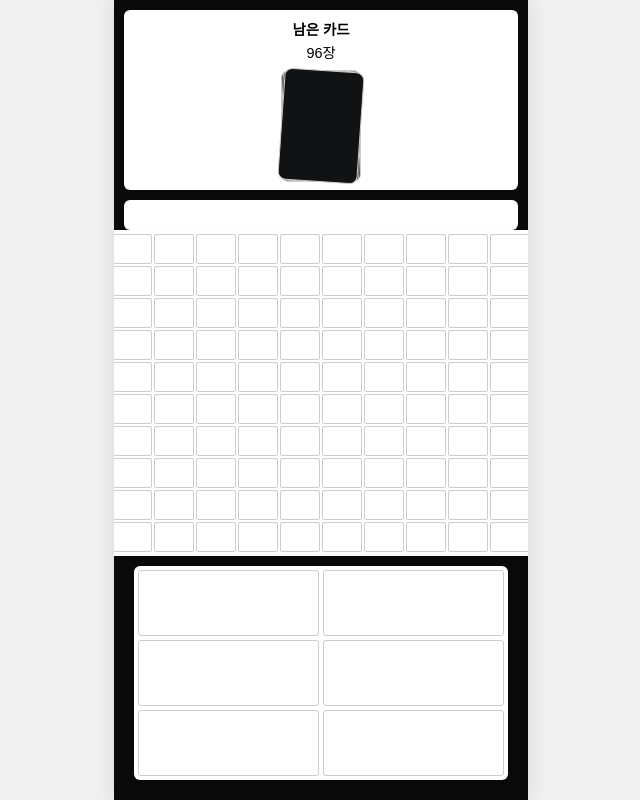
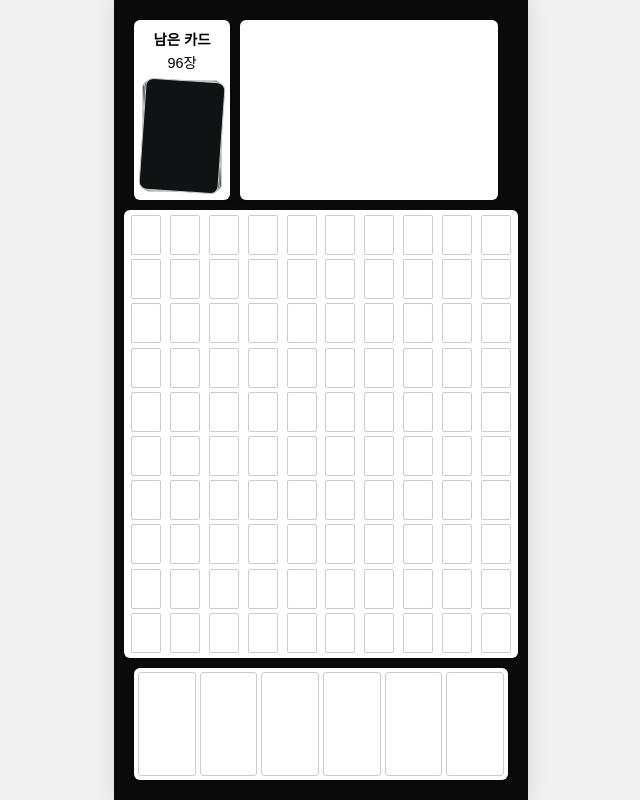
Before and after one commit to jjweidon/cardomoku-frontend, a React (Create React App) app: page /game/1 in a window 1280 px wide. Shown: the whole page, without its empty margins (319-959 px from the left). Built offline with nearby package versions, Linux system fonts and the light colour scheme; a web font is replaced by a local one.

Commit message:
refactor(Game): 보드 방향 스타일 오류 수정

```diff
--- a/package.json
+++ b/package.json
@@ -3,6 +3,7 @@
   "version": "0.1.0",
   "private": true,
   "dependencies": {
+    "@stomp/stompjs": "^7.0.0",
     "react": "^18.2.0",
     "react-dom": "^18.2.0",
     "react-router-dom": "^6.22.3",
--- a/src/components/game/GameBoard.js
+++ b/src/components/game/GameBoard.js
@@ -4,16 +4,22 @@ import styled from 'styled-components';
 const BoardContainer = styled.div`
   display: grid;
   grid-template-columns: repeat(10, 1fr);
+  grid-template-rows: repeat(10, 1fr);
   gap: 2px;
   padding: 4px;
   background-color: ${({ theme }) => theme.colors.white};
   border-radius: 6px;
   box-shadow: ${({ theme }) => theme.shadows.normal};
+  width: 100%;
+  height: 100%;
+  overflow: hidden;
+  align-items: center;
+  justify-items: center;
 `;
 
 const Cell = styled.div`
-  width: clamp(32px, 4vw, 40px);
-  height: clamp(24px, 3vw, 30px);
+  width: clamp(24px, 3vw, 30px);
+  height: clamp(32px, 4vw, 40px);
   border: 1px solid ${({ theme }) => theme.colors.gray};
   border-radius: 2px;
   display: flex;
@@ -23,7 +29,7 @@ const Cell = styled.div`
   cursor: pointer;
 
   &:hover {
-    background-color: ${({ theme }) => theme.colors.background};
+    background-color: ${({ theme }) => theme.colors.secondary};
   }
 `;
 
@@ -60,21 +66,15 @@ const GameBoard = ({ gameType }) => {
     }
   };
 
-  // 임시 보드 데이터
+  // 10x10 보드 데이터
   const boardData = Array(100).fill(null).map((_, index) => ({
     id: index,
-    card: null,
-    chip: null,
-    playerIndex: null
   }));
 
   return (
     <BoardContainer>
       {boardData.map(cell => (
-        <Cell key={cell.id}>
-          {cell.card && <CardImage cardImage={cell.card} />}
-          {cell.chip && <Chip color={getPlayerColor(cell.playerIndex)} />}
-        </Cell>
+        <Cell key={cell.id} />
       ))}
     </BoardContainer>
   );
--- a/src/components/game/PlayerCards.js
+++ b/src/components/game/PlayerCards.js
@@ -4,15 +4,14 @@ import { getCardImage } from '../../utils/cardImages';
 
 const CardsContainer = styled.div`
   display: grid;
-  grid-template-columns: repeat(2, 1fr);
-  grid-template-rows: repeat(3, 1fr);
+  grid-template-columns: repeat(6, 1fr);
   gap: clamp(2px, 0.8vh, 4px);
   padding: clamp(2px, 0.8vw, 4px);
+  width: 100%;
   height: 100%;
   background-color: ${({ theme }) => theme.colors.white};
   border-radius: 6px;
   box-shadow: ${({ theme }) => theme.shadows.normal};
-  aspect-ratio: 4/5;
   margin: auto 0;
 `;
 
--- a/src/components/game/PlayerList.js
+++ b/src/components/game/PlayerList.js
@@ -4,14 +4,17 @@ import { useParams } from 'react-router-dom';
 
 const ListContainer = styled.div`
   display: flex;
-  flex-direction: column;
+  flex-direction: row;
   gap: clamp(4px, 1.5vh, 8px);
   padding: clamp(4px, 1.5vw, 8px);
+  margin: 10px;
+  height: 100%;
   background-color: ${({ theme }) => theme.colors.white};
   border-radius: 6px;
   box-shadow: ${({ theme }) => theme.shadows.normal};
   flex: 1;
-  overflow-y: auto;
+  overflow-x: auto;
+  overflow-y: hidden;
 `;
 
 const PlayerItem = styled.div`
--- a/src/pages/Game.js
+++ b/src/pages/Game.js
@@ -16,29 +16,28 @@ const GameContainer = styled.div`
   overflow: hidden;
 `;
 
-const LeftSection = styled.div`
+const TopSection = styled.div`
   display: flex;
-  flex-direction: column;
-  gap: 10px;
-  height: 100%;
+  justify-content: space-between;
+  align-items: center;
+  padding: 10px;
+  flex: 1;
 `;
 
-const BoardSection = styled.div`
+const CenterSection = styled.div`
   display: flex;
   justify-content: center;
   align-items: center;
-  height: 100%;
-  transform: scale(${props => props.scale});
-  transform-origin: center center;
+  overflow: auto;
+  flex: 4;
 `;
 
-const RightSection = styled.div`
+const BottomSection = styled.div`
   display: flex;
-  flex-direction: column;
-  gap: 10px;
-  height: 100%;
-  overflow: hidden;
+  justify-content: center;
+  align-items: center;
   padding: 10px;
+  flex: 1;
 `;
 
 const Game = () => {
@@ -70,18 +69,16 @@ const Game = () => {
 
   return (
     <GameContainer>
-      <LeftSection>
+      <TopSection>
         <CardDeck />
         <PlayerList />
-      </LeftSection>
-      <BoardSection>
-        <div ref={boardRef}>
-          <GameBoard gameType={gameType} scale={boardScale} />
-        </div>
-      </BoardSection>
-      <RightSection>
+      </TopSection>
+      <CenterSection>
+        <GameBoard gameType={gameType} scale={boardScale} />
+      </CenterSection>
+      <BottomSection>
         <PlayerCards />
-      </RightSection>
+      </BottomSection>
     </GameContainer>
   );
 };
```
Also changed, not shown: 1 other file (tests, documents, lock files or other folders).
